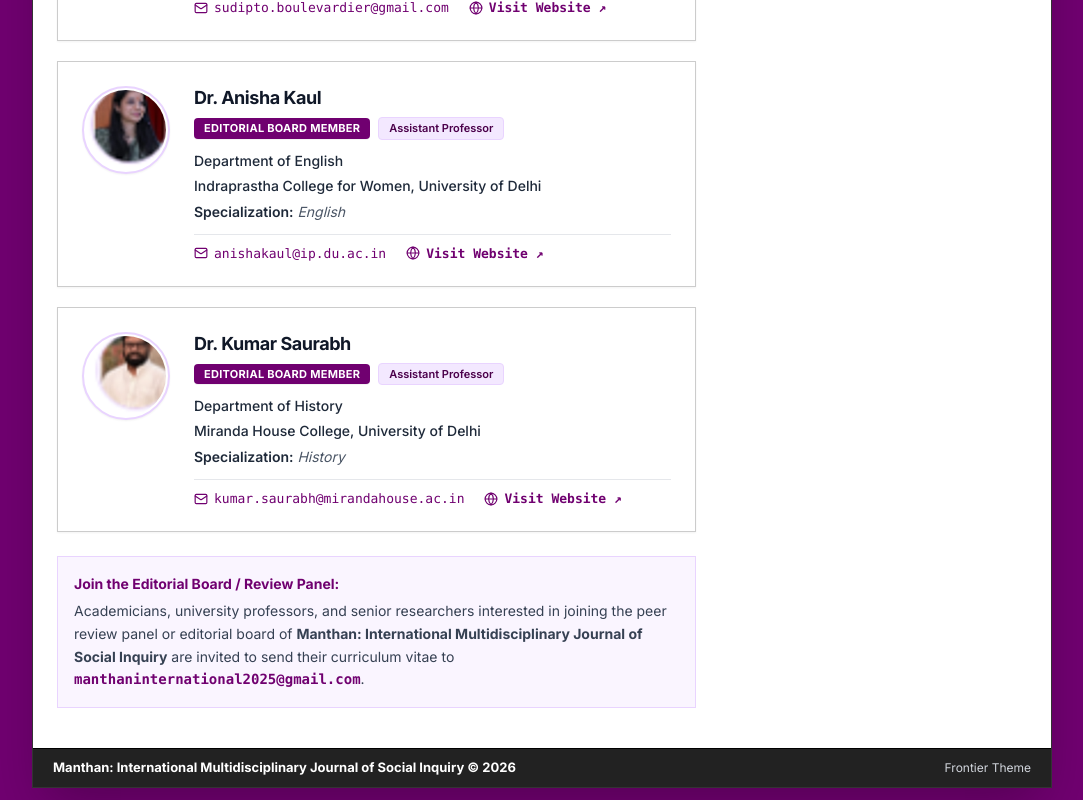
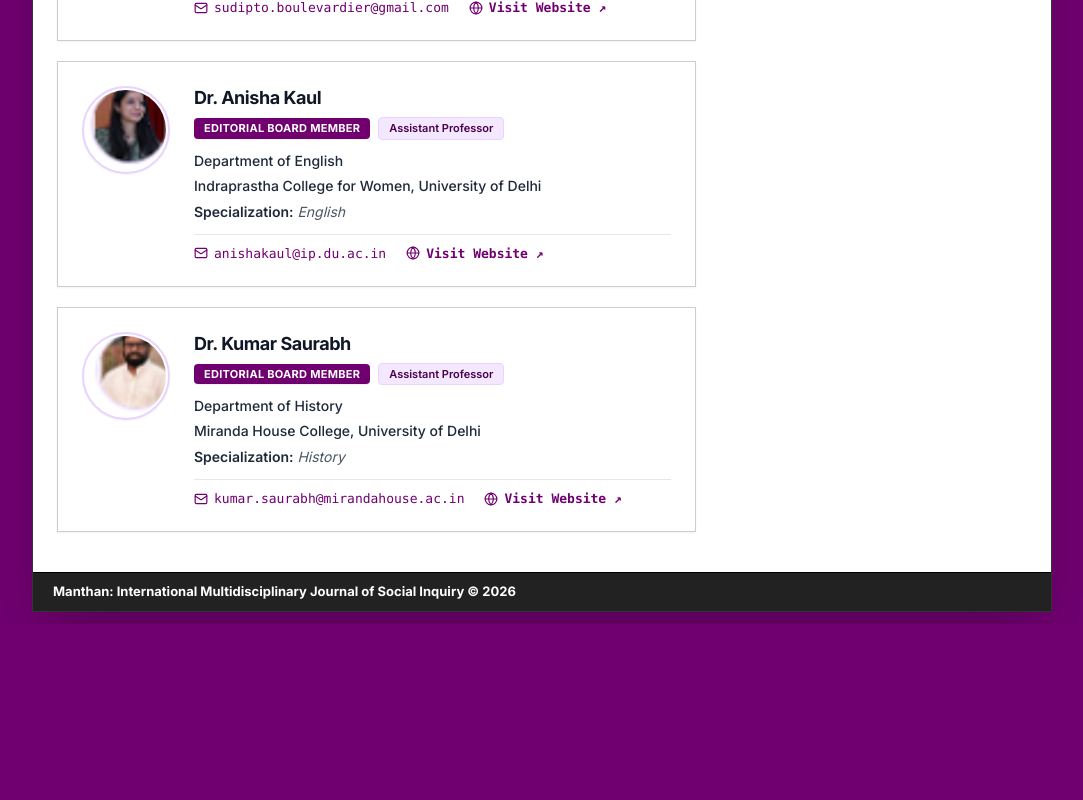
Before and after one commit to manthaninternational2025-maker/architect-web-main, a Next.js app: page /editorial-board in a window 1280 px wide. Shown: the part 1780-2580 px from the top of the page, without its empty margins (98-1181 px from the left). After the commit the page ends 2404 px from the top, so only its background shows below. Built offline with nearby package versions, Linux system fonts and the light colour scheme.

Commit message:
fix: remove Join Editorial Board callout box and remove Frontier Theme text from footer

```diff
--- a/app/editorial-board/page.tsx
+++ b/app/editorial-board/page.tsx
@@ -183,21 +183,6 @@ export default function EditorialBoardPage() {
               );
             })}
           </div>
-
-          {/* Join Callout Box */}
-          <div className="p-4 bg-purple-50 border border-purple-200 text-xs sm:text-sm text-gray-700 leading-relaxed">
-            <strong className="text-[#700070] block mb-1">
-              Join the Editorial Board / Review Panel:
-            </strong>
-            Academicians, university professors, and senior researchers interested in joining the peer review panel or editorial board of{" "}
-            <strong>{settings.journalTitle}</strong> are invited to send their curriculum vitae to{" "}
-            <a
-              href={`mailto:${settings.email}`}
-              className="font-mono text-[#700070] hover:underline font-bold"
-            >
-              {settings.email}
-            </a>.
-          </div>
         </div>
 
         {/* Sidebar */}
--- a/components/layout/Footer.tsx
+++ b/components/layout/Footer.tsx
@@ -11,16 +11,11 @@ export function Footer() {
   const year = settings?.startingYear || "2026";
 
   return (
-    <footer className="bg-[#222222] text-white py-2 sm:py-2.5 px-3 sm:px-5 mt-6 border-t border-black">
-      <div className="flex flex-col sm:flex-row items-center justify-between gap-1.5 w-full text-xs sm:text-[13px]">
-        {/* Left: Journal Title & Copyright Year */}
+    <footer className="bg-[#222222] text-white py-2.5 px-3 sm:px-5 mt-6 border-t border-black">
+      <div className="w-full text-xs sm:text-[13px]">
+        {/* Journal Title & Copyright Year */}
         <p className="font-bold text-white tracking-normal text-center sm:text-left">
           {title} &copy; {year}
-        </p>
-
-        {/* Right: Theme / Credit matching reference screenshot */}
-        <p className="text-gray-300 font-normal text-center sm:text-right text-[11px] sm:text-xs shrink-0">
-          Frontier Theme
         </p>
       </div>
     </footer>
```
